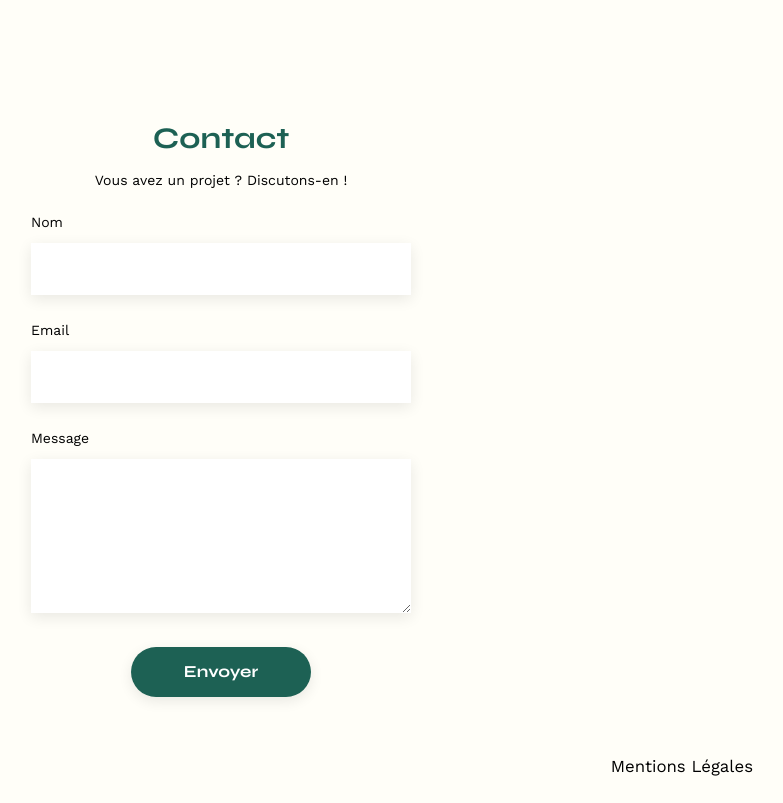
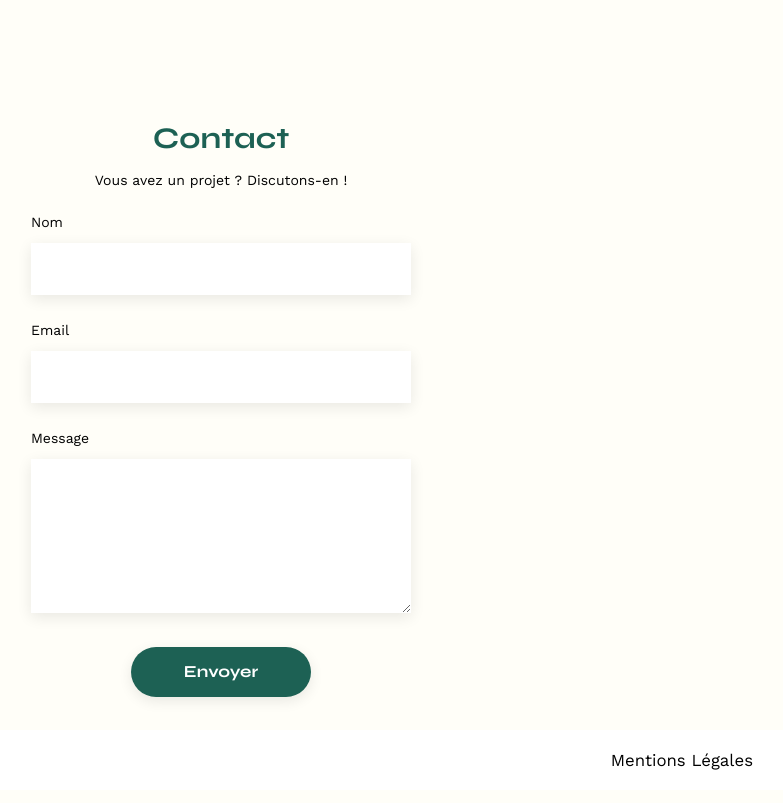
Before and after one commit to Rionecnirp/rionecnirp.github.io, a website: page FrontEnd/HTML/index.html in a window 1280 px wide. Shown: the part 621-1424 px from the top of the page, without its empty margins (419-1202 px from the left). Drawn offline with nearby package versions, Linux system fonts and the light colour scheme; no server answers.

```diff
--- a/FrontEnd/CSS/style.css
+++ b/FrontEnd/CSS/style.css
@@ -290,6 +290,14 @@
 
 /** ----- Footer ----- **/
 
+footer {
+	height: 60px;
+	background-color: white;
+	display: flex;
+	align-items: center;
+	justify-content: end;
+}
+
 footer nav ul {
 	display: flex;
 	justify-content: flex-end;
```
Also changed, not shown: Backend/images/Banana_vador1751288290092.png (deleted), Backend/images/Camélia_11751290669935.png (deleted), Backend/images/Cyber_Rio_771751288960118.png (deleted), Backend/images/anakin1751288756666.png (deleted), Backend/images/anakin1751298382558.png (deleted), Backend/images/anakin1751298419755.png (deleted), Backend/images/bidule-kun1751288509046.png (deleted), Backend/images/gobelin_guerrier1751288537708.png (deleted), Backend/images/hotel-first-arte-new-delhi1651878429528.png (deleted), 1 other file.
